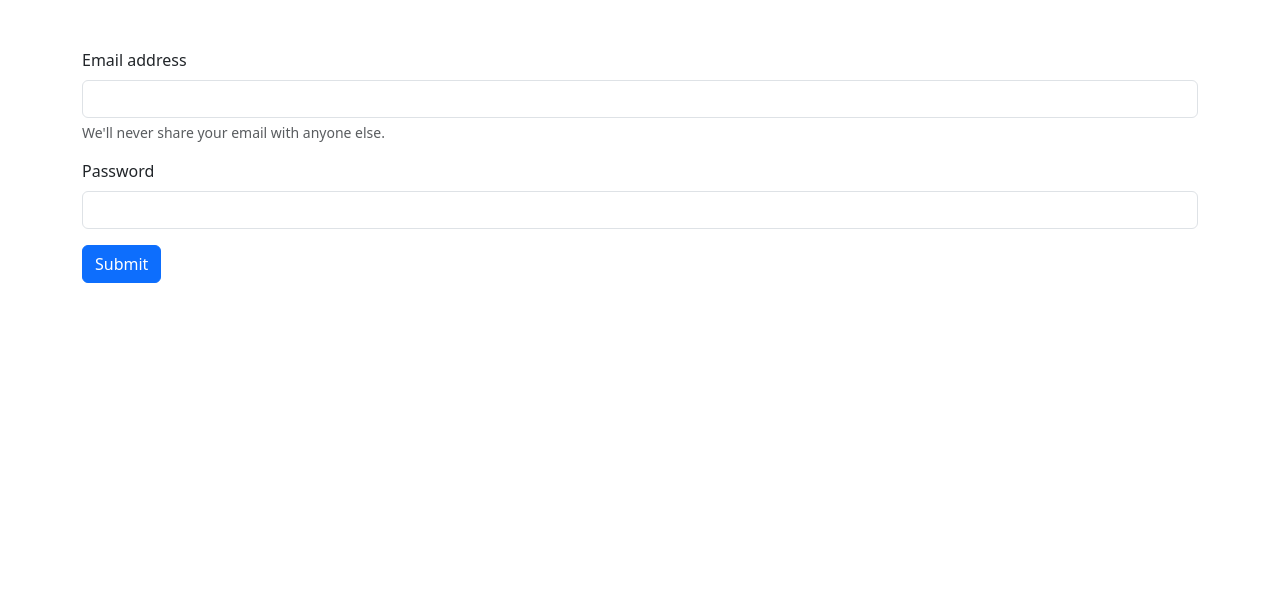
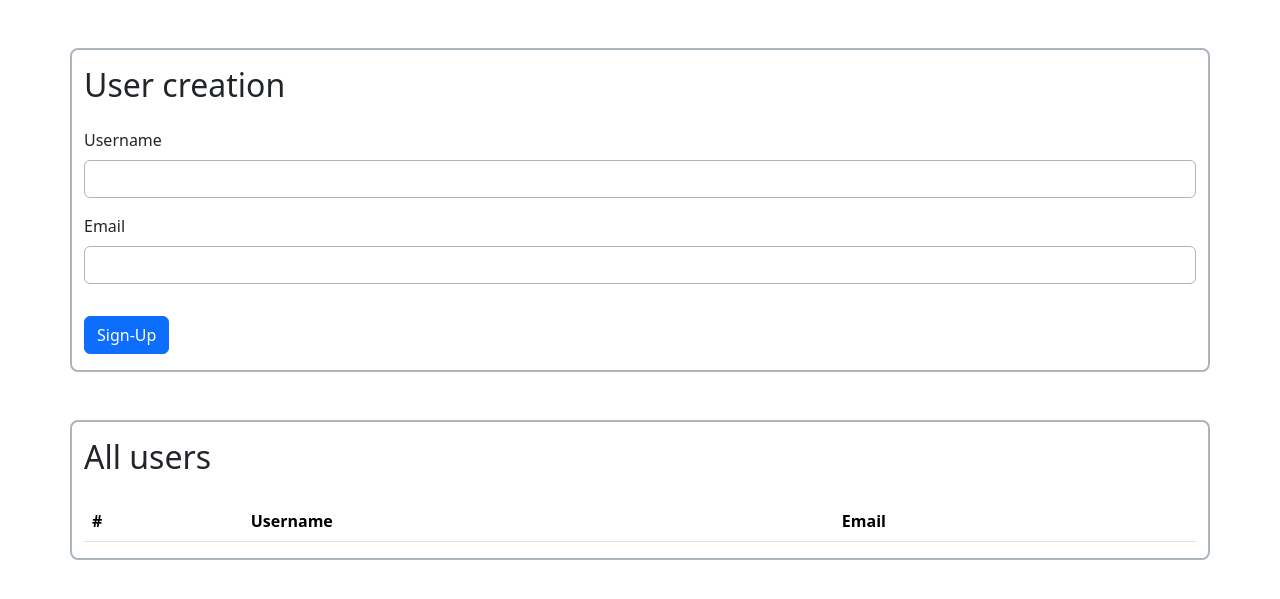
Before and after one commit to PlayerDuvidoso/PUM-Management-System, a Flask app: page /user/ in a window 1280 px wide. Shown: the part 56-655 px from the top of the page. Run offline with Flask 3, Linux system fonts and the light colour scheme; lists and menus that the app fills with data are empty.

Commit message:
Added a In-Memory DB

```diff
--- a/database/users.py
+++ b/database/users.py
@@ -1,10 +1,22 @@
-users = [
+users = []
 
-    {"id": "1", "username": "johnvlogs", "email":"johnvlogs@email.com"},
-    {"id": "2", "username": "predo", "email":"predo7@email.com"},
-    {"id": "3", "username": "jiha12", "email":"jihashop12@email.com"},
-    {"id": "4", "username": "free_maxHD", "email":"free_fire871@email.com"},
-    {"id": "5", "username": "china", "email":"china@business.com"},
-    {"id": "6", "username": "free_palestine46", "email":"israel_best@email.com"}
+def create_user(username: str, email: str):
 
-]
+    last_id = len(users)+1
+    data = {"id": f"{last_id}", "username": f"{username}", "email": f"{email}"}
+    response = str('Email already in use')
+    if check_exists(email) is False:
+        users.append(data)
+        response = str('User created successfully')
+    return response
+
+def check_exists(email: str):
+
+    all_emails = []
+    for user in users:
+        all_emails.append(user['email'])
+    if email in all_emails:
+        return True
+    elif len(all_emails) == 0:
+        return False
+    return False
--- a/routes/user.py
+++ b/routes/user.py
@@ -1,4 +1,5 @@
 from flask import Blueprint, render_template, request
+from database import users
 
 user_route = Blueprint('user', __name__)
 
@@ -17,17 +18,24 @@ Users Route
 """
 
 
-@user_route.route('/')
+@user_route.route('/', methods=['GET', 'POST'])
 def user_list():
 
-    return render_template('user_list.html')
+    if request.method == 'GET':
 
-@user_route.route('/', methods=['POST'])
-def user_insert():
+        return render_template('user_list.html', status='', users=users.users)
 
-    print('I got called')
+    elif request.method == 'POST':
 
-    return render_template('user_list.html')
+        if 'username' in request.form.keys() and request.form.get('username').strip() is not '':
+            username = request.form.get('username').strip()
+
+            if 'email' in request.form.keys() and request.form.get('email').strip() is not '':
+                email = request.form.get('email').strip().lower()
+
+                status = users.create_user(username, email)
+
+                return render_template('user_list.html', status=status, users=users.users)
 
 @user_route.route('/new')
 def user_new(): #Renderizar o formulario para criar um client
--- a/templates/user_list.html
+++ b/templates/user_list.html
@@ -3,20 +3,49 @@
 {% block content %}
     <section>
 
-        <div class="container py-5">
-            <form methods="POST" action="{{url_for('user.user_list')}}">
+
+        <!--User Creation Form-->
+        <div class="container mt-5 border border-dark-subtle border-2 rounded-3">
+            <h2 class="py-3">User creation</h2>
+            <form method="POST" action="{{url_for('user.user_list')}}">
                 <div class="mb-3">
-                    <label for="exampleInputEmail1" class="form-label">Email address</label>
-                    <input type="email" class="form-control" id="exampleInputEmail1">
-                    <div id="emailHelp" class="form-text">We'll never share your email with anyone else.</div>
+                    <label for="Username" class="form-label">Username</label>
+                    <input type="text" name="username" class="form-control border-dark-subtle" id="Username">
                 </div>
                 <div class="mb-3">
-                    <label for="exampleInputPassword1" class="form-label">Password</label>
-                    <input type="password" class="form-control" id="exampleInputPassword1">
+                    <label for="Email" class="form-label">Email</label>
+                    <input type="email" name="email" class="form-control border-dark-subtle" id="Email">
+                    <p>{{ status }}</p>
                 </div>
-                <button type="submit" class="btn btn-primary">Submit</button>
+                <button type="submit" class="btn btn-primary my-3">Sign-Up</button>
             </form>
         </div>
 
     </section>
+
+    <section>
+
+        <div class="container mt-5 border border-dark-subtle border-2 rounded-3">
+            <h2 class="py-3">All users</h2>
+
+            <table class="table">
+                <thead>
+                    <tr>
+                        <th scope="col">#</th>
+                        <th scope="col">Username</th>
+                        <th scope="col">Email</th>
+                    </tr>
+                </thead>
+                <tbody>
+                    {% for User in users %}
+                        <tr>
+                            <th scope="row">{{User['id']}}</th>
+                            <td>{{User['username']}}</td>
+                            <td>{{User['email']}}</td>
+                        </tr>
+                    {% endfor %}
+                </tbody>
+            </table>
+
+    </section>
 {% endblock content %}
```
